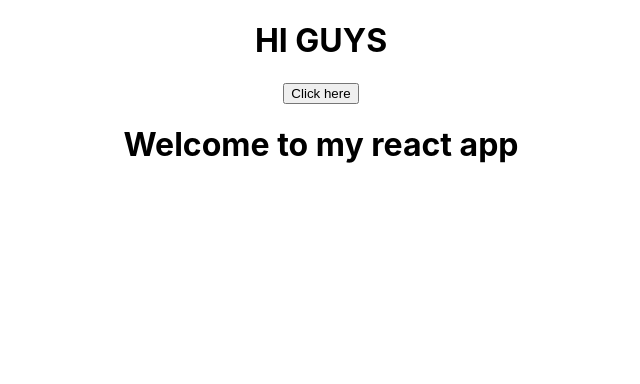
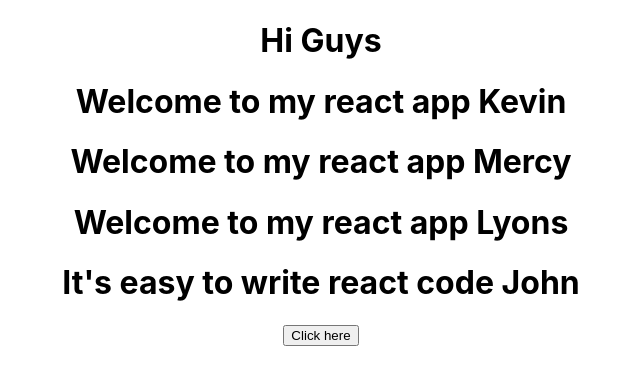
Before and after one commit to lyonsouma/React-Projects, a React (Create React App) app: page / in a window 1280 px wide. Shown: the top 384 px of the page, without its empty margins (319-959 px from the left). Built offline with nearby package versions, Linux system fonts and the light colour scheme.

Commit message:
Props in react

```diff
--- a/src/App.js
+++ b/src/App.js
@@ -1,16 +1,18 @@
 // import logo from './logo.svg';
 import './App.css';
 import Message from './components/Message';
-
+import Lyons from './components/Class';
 
 
 function App() {
   return (
     <div className="App">
-         <h1>HI GUYS</h1>
-         <button>Click here</button>
-         <Message/>
-
+         <h1>Hi Guys</h1>
+         <Message name = "Kevin"></Message>
+         <Message name = "Mercy"></Message>
+         <Message name = "Lyons"></Message>
+        <Lyons name="John" />
+        <button>Click here</button>
     </div>
 
   );
--- a/src/components/Class.js
+++ b/src/components/Class.js
@@ -4,7 +4,7 @@ class Lyons extends Component{
     render(){
         return(
             <div>
-                <h1>Hello </h1>
+                <h1>It's easy to write react code {this.props.name}</h1>
             </div>
         )
     }
--- a/src/components/Message.js
+++ b/src/components/Message.js
@@ -1,9 +1,10 @@
 // import React from "react";
 
-function Message(){
+const Message = props =>{
 return(
         <div>
-            <h1>Welcome to my react app</h1>
+            <h1>Welcome to my react app {props.name}</h1>
+
         </div>
 );
 }
```
